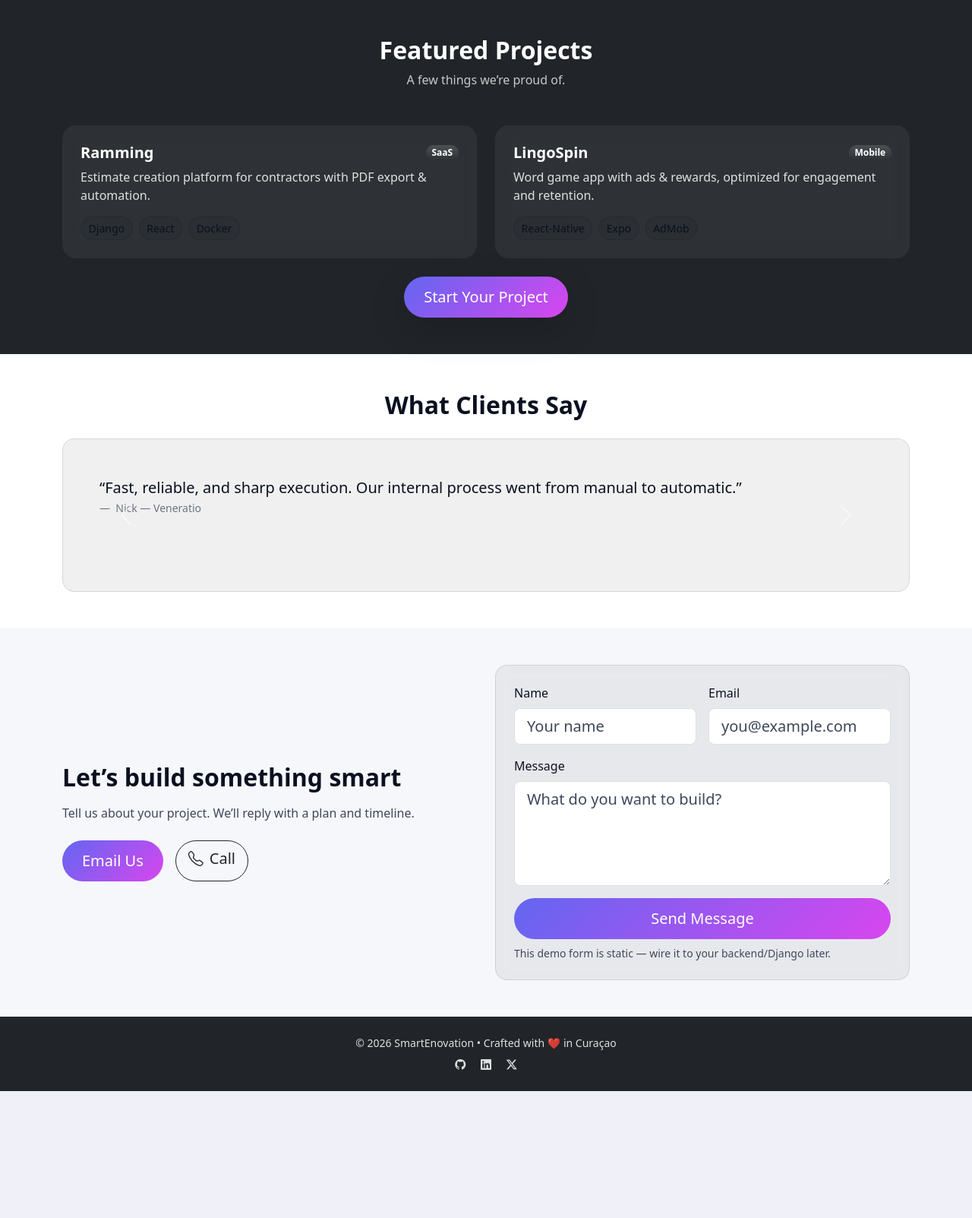
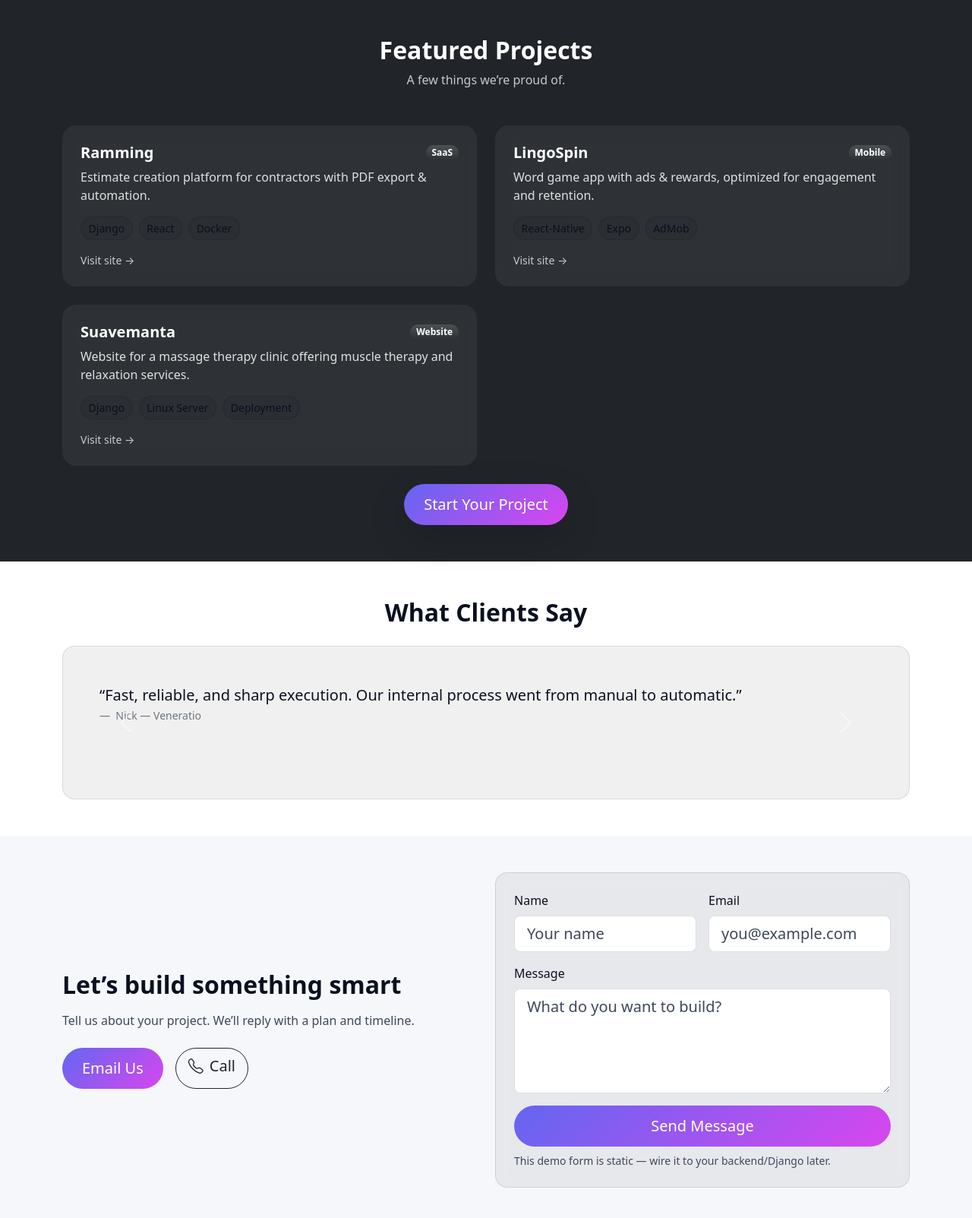
Before and after one commit to patrickmillerson/smartenovation, a Django app: page / in a window 1280 px wide. Shown: the part 1502-3105 px from the top of the page at 76% size. Before the commit the page ends 2938 px from the top, so only its background shows below. Run offline with Django 5.2, Linux system fonts and the light colour scheme.

Commit message:
Added project

```diff
--- a/app/templates/app/index.html
+++ b/app/templates/app/index.html
@@ -12,6 +12,17 @@
 
   <link rel="stylesheet" href="{% static 'app/css/style.css' %}" />
 </head>
+<style>
+  /* Optional: makes the whole card feel clickable */
+.project-link .project-card {
+  transition: transform 0.15s ease, box-shadow 0.15s ease;
+}
+
+.project-link:hover .project-card {
+  transform: translateY(-3px);
+}
+
+</style>
 <body>
   <!-- NAV -->
   <nav class="navbar navbar-expand-lg navbar-dark glass-nav fixed-top">
@@ -157,30 +168,91 @@
     </div>
 
     <div class="row g-4">
+      <!-- Ramming -->
       <div class="col-md-6">
+        <a
+          href="https://raming.smartenovation.org/"
+          target="_blank"
+          rel="noopener noreferrer"
+          class="project-link d-block h-100 text-decoration-none text-white"
+        >
           <div class="project-card p-4 glass-dark h-100">
             <div class="d-flex align-items-center justify-content-between mb-2">
               <h5 class="fw-bold mb-0">Ramming</h5>
               <span class="badge bg-gradient rounded-pill">SaaS</span>
             </div>
-            <p class="mb-3 opacity-85">Estimate creation platform for contractors with PDF export & automation.</p>
+
+            <p class="mb-3 opacity-85">
+              Estimate creation platform for contractors with PDF export & automation.
+            </p>
+
             <div class="d-flex gap-2 flex-wrap small">
               <span class="tech">Django</span><span class="tech">React</span><span class="tech">Docker</span>
             </div>
+
+            <div class="mt-3 small opacity-75">
+              Visit site →
             </div>
           </div>
+        </a>
+      </div>
 
+      <!-- LingoSpin -->
       <div class="col-md-6">
+        <a
+          href="https://lingospin.smartenovation.org/"
+          target="_blank"
+          rel="noopener noreferrer"
+          class="project-link d-block h-100 text-decoration-none text-white"
+        >
           <div class="project-card p-4 glass-dark h-100">
             <div class="d-flex align-items-center justify-content-between mb-2">
               <h5 class="fw-bold mb-0">LingoSpin</h5>
               <span class="badge bg-gradient rounded-pill">Mobile</span>
             </div>
-            <p class="mb-3 opacity-85">Word game app with ads & rewards, optimized for engagement and retention.</p>
+
+            <p class="mb-3 opacity-85">
+              Word game app with ads & rewards, optimized for engagement and retention.
+            </p>
+
             <div class="d-flex gap-2 flex-wrap small">
               <span class="tech">React-Native</span><span class="tech">Expo</span><span class="tech">AdMob</span>
             </div>
+
+            <div class="mt-3 small opacity-75">
+              Visit site →
             </div>
+          </div>
+        </a>
+      </div>
+
+      <!-- Suavemanta -->
+      <div class="col-md-6">
+        <a
+          href="https://suavemanta.smartenovation.org/"
+          target="_blank"
+          rel="noopener noreferrer"
+          class="project-link d-block h-100 text-decoration-none text-white"
+        >
+          <div class="project-card p-4 glass-dark h-100">
+            <div class="d-flex align-items-center justify-content-between mb-2">
+              <h5 class="fw-bold mb-0">Suavemanta</h5>
+              <span class="badge bg-gradient rounded-pill">Website</span>
+            </div>
+
+            <p class="mb-3 opacity-85">
+              Website for a massage therapy clinic offering muscle therapy and relaxation services.
+            </p>
+
+            <div class="d-flex gap-2 flex-wrap small">
+              <span class="tech">Django</span><span class="tech">Linux Server</span><span class="tech">Deployment</span>
+            </div>
+
+            <div class="mt-3 small opacity-75">
+              Visit site →
+            </div>
+          </div>
+        </a>
       </div>
     </div>
 
@@ -189,6 +261,7 @@
     </div>
   </div>
 </section>
+
 
   <!-- TESTIMONIALS -->
   <section id="testimonials" class="py-5 bg-surface">
```
Lines whose indentation alone changed are shown as unchanged.
